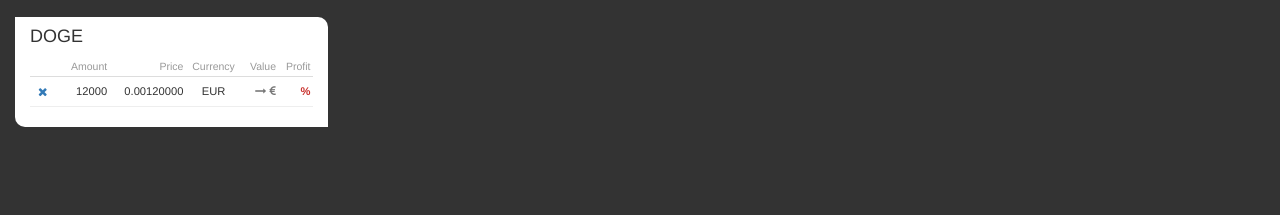
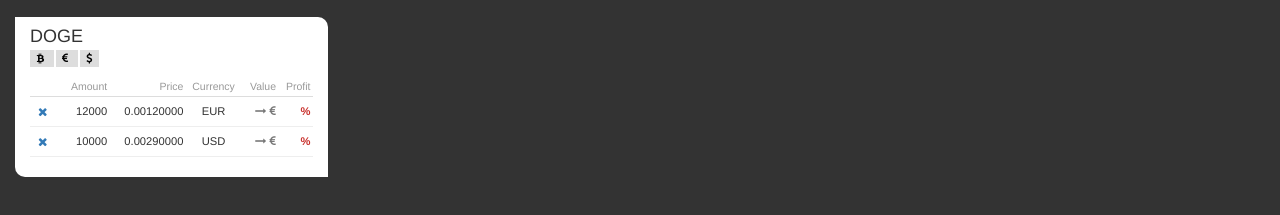
Before and after one commit to tamarokun/cryptocoin-watcher, a website: page index.html in a window 1280 px wide. Shown: the part 53-268 px from the top of the page. Drawn offline with nearby package versions, Linux system fonts and the light colour scheme; some packages are replaced by stand-ins of ours; no server answers.

Commit message:
calculate trade value (old/current) - all exchange rate combinations loaded direct from api result

```diff
--- a/app/app.js
+++ b/app/app.js
@@ -7,9 +7,16 @@
 app.run(['$rootScope', '$http', function($rootScope, $http)
 {
     var $s = $rootScope,
-        apiLink = 'https://min-api.cryptocompare.com/data/pricemulti';
+        apiLink = 'https://min-api.cryptocompare.com/data/pricemulti',
+        cryptoCodes = ['BTC', 'EUR', 'USD', 'ETH', 'DOGE', 'DASH'];
+
 
     angular.extend($s, {
+
+        exchangeRates: {},
+        displayCodes: ['BTC', 'EUR', 'USD'],
+        finalCurrency: 'BTC',
+        finalCurrencyPrecision: 5,
 
         items: {
             'DOGE': {
@@ -17,8 +24,17 @@
                     {
                         amount: 12000,
                         price: 0.0012,
-                        currency: 'EUR'
+                        currency: 'EUR',
+                        exchange: 'Kraken'
+                    },
+
+                    {
+                        amount: 10000,
+                        price: 0.0029,
+                        currency: 'USD',
+                        exchange: 'Poloniex'
                     }
+
                 ]
             }
         }
@@ -26,10 +42,13 @@
     });
 
 
-    $http.get(apiLink, {params: {fsyms: 'ETH,DASH,DOGE', tsyms: 'BTC,USD,EUR'}}).then(
+
+    $http.get(apiLink, {params: {fsyms: cryptoCodes.join(','), tsyms: cryptoCodes.join(',')}}).then(
         function(response) {
-            console.log(response.data);
+            $s.exchangeRates = response.data;
+
             angular.forEach(response.data, function(data, code) {
+
                 if (angular.isDefined($s.items[code])) {
                     $s.items[code].$$currentPrice = data;
 
@@ -39,8 +58,10 @@
                             current: {},
                             old: {}
                         };
+
                         angular.forEach(data, function(price, currency) {
-                            tradeData.$$tradeValue.old[currency] = tradeData.amount * tradeData.price;
+                            // FIXME verify existence of desired final currency in exchange list
+                            tradeData.$$tradeValue.old[currency] = tradeData.amount * tradeData.price * $s.exchangeRates[tradeData.currency][$s.finalCurrency];
                             tradeData.$$tradeValue.current[currency] = tradeData.amount * price;
                         });
                     });
--- a/index.html
+++ b/index.html
@@ -33,7 +33,7 @@
                 <h4>{{ coinCode }}
                     <br>
                     <span class="price-block">
-                        <span class="label label-default" ng-repeat="(priceCode, price) in coinData.$$currentPrice"><i class="fa fa-{{ priceCode | lowercase }}"></i> {{ price | number : 8 }}</span>
+                        <span class="label label-default" ng-repeat="priceCode in displayCodes"><i class="fa fa-{{ priceCode | lowercase }}"></i> {{ exchangeRates[coinCode][priceCode] | number : 8 }}</span>
                     </span>
                 </h4>
 
@@ -54,7 +54,7 @@
                         <td class="text-right">{{ trade.amount }}</td>
                         <td class="text-right">{{ trade.price | number : 8 }}</td>
                         <td class="text-center">{{ trade.currency }}</td>
-                        <td class="text-right"><span class="text-muted">{{ trade.$$tradeValue.old['EUR'] | number : 1 }} <i class="fa fa-long-arrow-right"></i> {{ trade.$$tradeValue.current['EUR'] | number : 1 }} <i class="fa fa-eur"></i></span></td>
+                        <td class="text-right"><span class="text-muted">{{ trade.$$tradeValue.old[finalCurrency] | number : finalCurrencyPrecision }} <i class="fa fa-long-arrow-right"></i> {{ trade.$$tradeValue.current[finalCurrency] | number : finalCurrencyPrecision }} <i class="fa fa-eur"></i></span></td>
                         <td class="profit text-right" ng-class="[coinData.$$currentPrice[trade.currency] / trade.price - 1 > 0 ? 'text-success' : 'text-danger']">{{ (coinData.$$currentPrice[trade.currency] / trade.price * 100 - 100 | number : 1) + '%' }}</td>
                     </tr>
                     </tbody>
```
